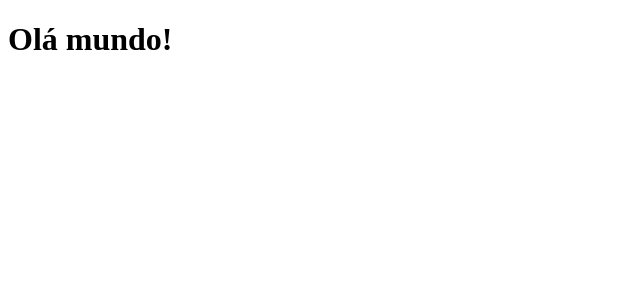
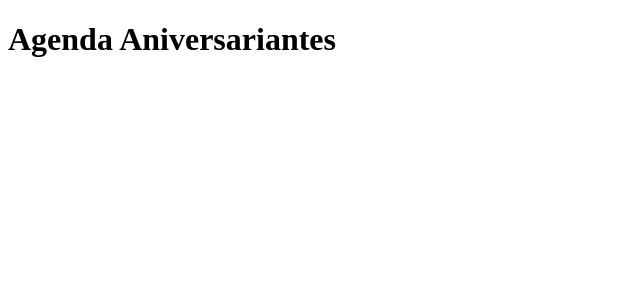
Before and after one commit to Luciara-Abreu/API_Aniversariantes_POSTGRES_FRONT, a React (Create React App) app: page / in a window 1280 px wide. Shown: the top 300 px of the page, without its empty margins (0-640 px from the left). Built offline with nearby package versions, Linux system fonts and the light colour scheme.

Commit message:
teste mudanca

```diff
--- a/src/App.tsx
+++ b/src/App.tsx
@@ -2,7 +2,7 @@ function App() {
   return (
   <div>
   <h1>
-  Olá mundo!
+  Agenda Aniversariantes
   </h1>
   </div>
   )}
```
